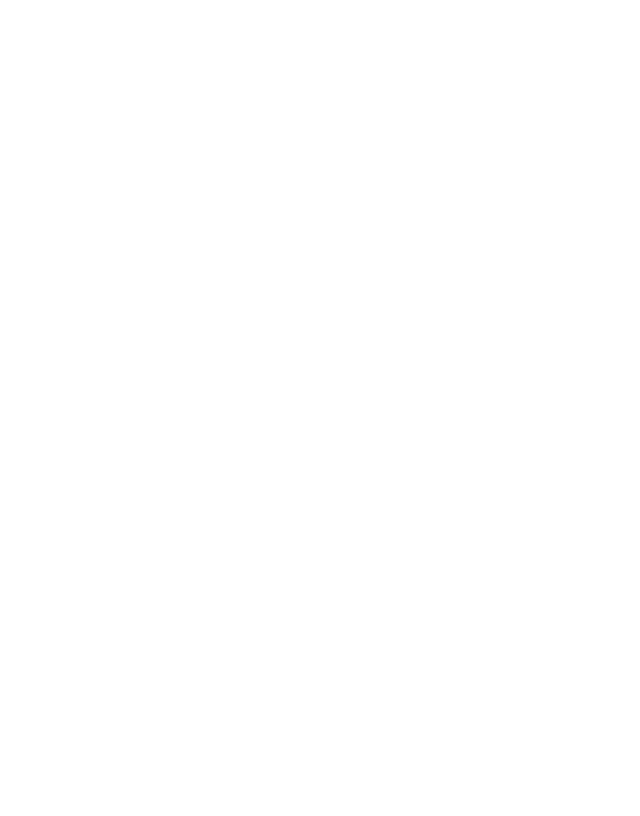
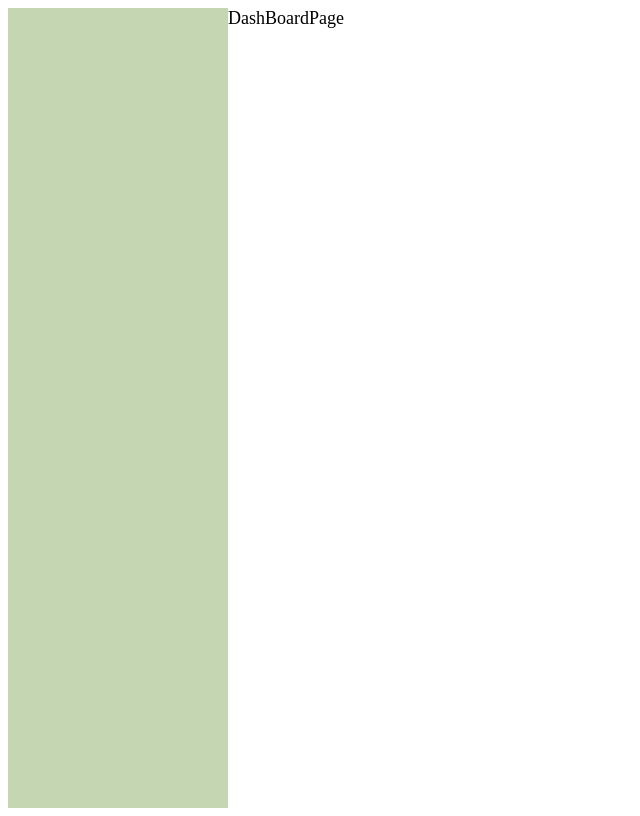
Before and after one commit to mobi-community/2023-beginner-challenge-1, a JavaScript app: page / in a window 1280 px wide. Shown: the whole page, without its empty margins (0-640 px from the left). Built offline with nearby package versions, Linux system fonts and the light colour scheme; a web font is replaced by a local one.

Commit message:
feat: 기본 페이지들 구성 및 라우팅

```diff
--- a/package.json
+++ b/package.json
@@ -8,6 +8,7 @@
     "@testing-library/user-event": "^13.5.0",
     "react": "^18.2.0",
     "react-dom": "^18.2.0",
+    "react-router-dom": "^6.14.1",
     "react-scripts": "5.0.1",
     "styled-components": "^6.0.2",
     "web-vitals": "^2.1.4"
--- a/src/App.js
+++ b/src/App.js
@@ -1,4 +1,6 @@
+import { RouterProvider } from 'react-router'
 import { ThemeProvider } from 'styled-components'
+import { router } from './routes/routing'
 import { GlobalStyles } from './styles/global'
 import { theme } from './styles/theme'
 
@@ -6,6 +8,7 @@ function App() {
   return (
     <ThemeProvider theme={theme}>
       <GlobalStyles />
+      <RouterProvider router={router} />
     </ThemeProvider>
   )
 }
--- /dev/null
+++ b/src/pages/DashBoard/index.js
@@ -0,0 +1,3 @@
+export default function DashBoardPage() {
+  return <div>DashBoardPage</div>
+}
--- /dev/null
+++ b/src/pages/Order/index.js
@@ -0,0 +1,3 @@
+export default function OrderPage() {
+  return <div>OrderPage</div>
+}
--- /dev/null
+++ b/src/pages/Stock/index.js
@@ -0,0 +1,3 @@
+export default function StockPage() {
+  return <div>StockPage</div>
+}
--- /dev/null
+++ b/src/pages/User/index.js
@@ -0,0 +1,3 @@
+export default function UserPage() {
+  return <div>UserPage</div>
+}
```
Also changed, not shown: src/routes/routing.js (added, +31 -0 lines), 1 other file (tests, documents, lock files or other folders).
